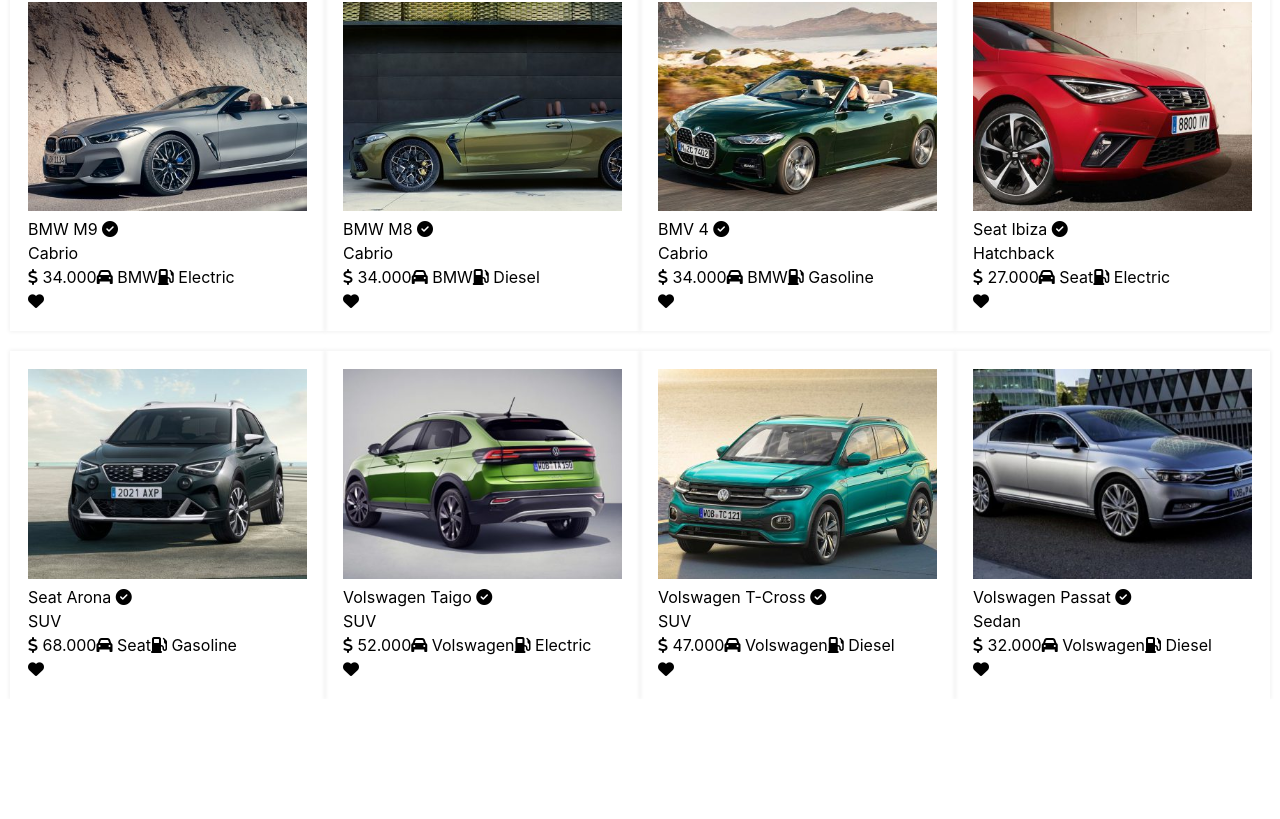
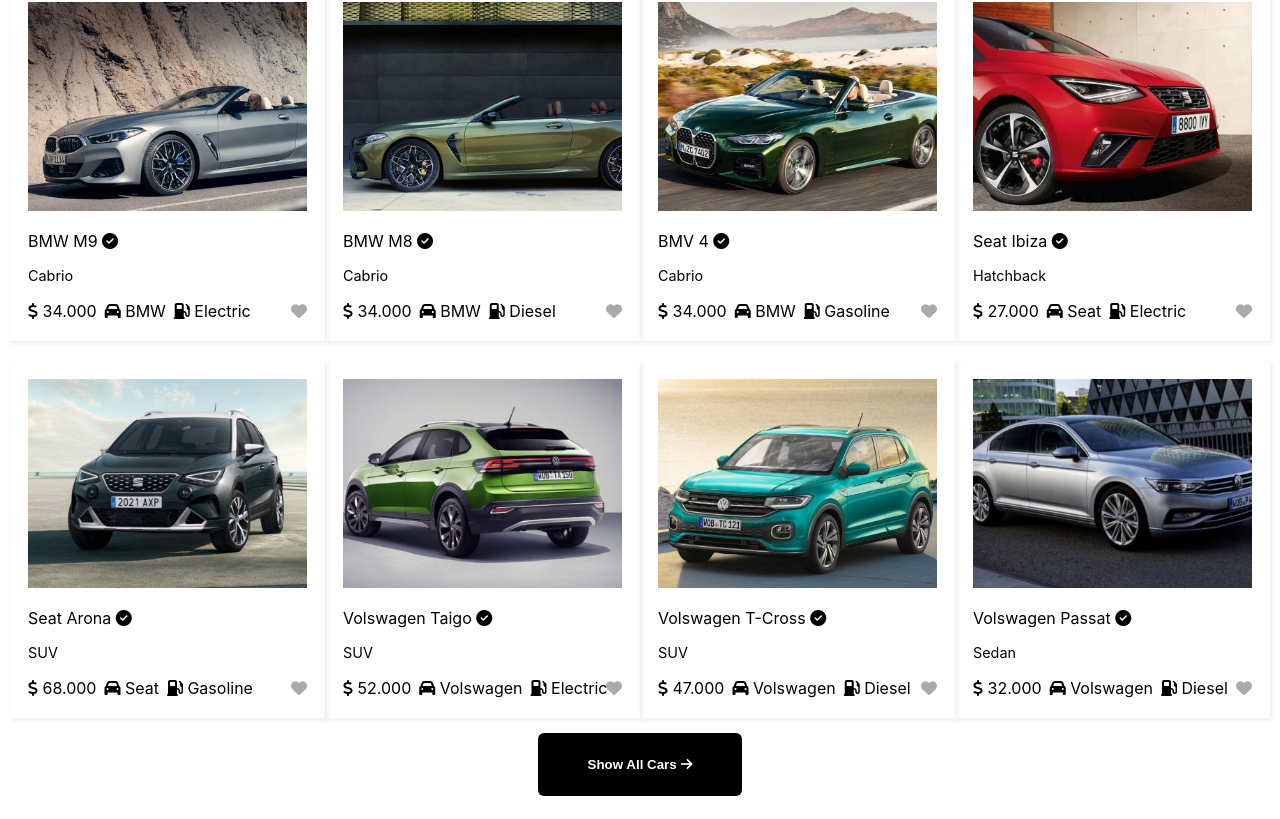
Before and after one commit to AlbertoArrighetti/proj-html-vuejs, a Vue app: page / in a window 1280 px wide. Shown: the part 1049-1868 px from the top of the page. Before the commit the page ends 1748 px from the top, so only its background shows below. Built offline with nearby package versions, Linux system fonts and the light colour scheme.

Commit message:
wip: car list style

```diff
--- a/src/components/items/carCard.vue
+++ b/src/components/items/carCard.vue
@@ -22,7 +22,7 @@
             <img :src="card.img" :alt="card.model">
         </div>
         <div class="car_brand">
-            {{ card.model }} <i class="fa-solid fa-circle-check"></i>
+            {{ card.model }} <i :class="card.avaible == true ? 'fa-solid fa-circle-check' : 'fa-solid fa-circle-xmark' "></i>
         </div>
         <div class="car_type">
             {{ card.type }}
@@ -46,10 +46,27 @@
     list-style-type: none;
     width: calc(100% / 4);
     padding: 18px;
-    box-shadow: 0px 0px 4px 1px rgb(241, 241, 241);
+    box-shadow: 2px 2px 4px 1px rgb(241, 241, 241);
+    display: flex;
+    flex-direction: column;
+    gap: 12px;
 
     img {
         width: 100%;
     }
+    .car_type {
+        font-size: 0.9em;
+    }
+    .details {
+        display: flex;
+        gap: 8px;
+        position: relative;
+
+        .like {
+            position: absolute;
+            right: 0;
+            color: #aaaaaa;
+        }
+    }
 }
 </style>
--- a/src/components/main/carList.vue
+++ b/src/components/main/carList.vue
@@ -25,6 +25,12 @@
             <carCard v-for="(currentCar, index) in store.cars" :card="currentCar">
             </carCard>
         </ul>
+
+        <div class="btn_wrapper">
+            <button class="btn">
+                Show All Cars  <i class="fa-solid fa-arrow-right"></i>
+            </button>
+        </div>
     </div>
 </div>
 </template>
@@ -32,13 +38,24 @@
 <style lang="scss">
 
 #carList {
+    margin-bottom: 20px;
 
     .cars {
         width: 100%;
         display: flex;
         flex-wrap: wrap;
         gap: 20px 0;
+        margin-bottom: 12px;
     }
+    .btn_wrapper {
+        display: flex;
+        justify-content: center;
+
+        .btn {
+            padding: 24px 50px;
+        }
+    }
+
 }
 
 
```
